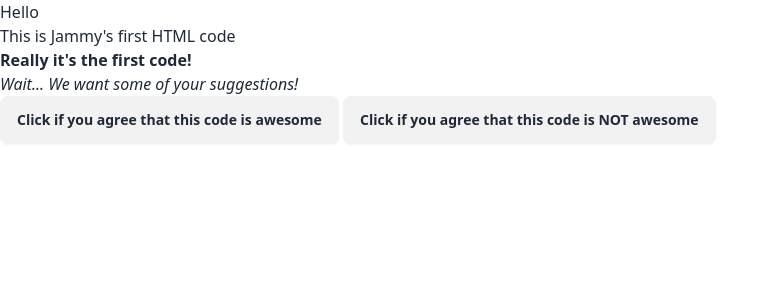
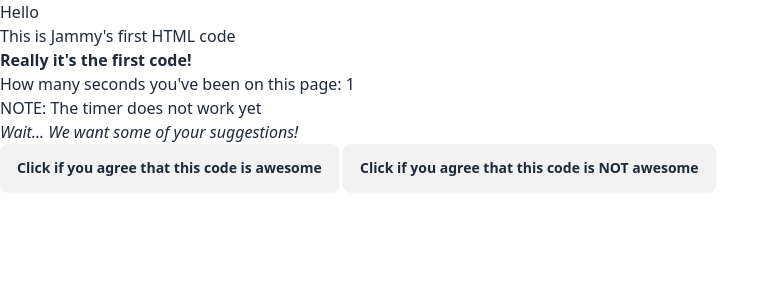
Before and after one commit to prisms-cs-club/cow-says-moo, a SvelteKit app: page /hello in a window 1280 px wide. Shown: the top 300 px of the page, without its empty margins (0-779 px from the left). Built offline with nearby package versions, Linux system fonts and the light colour scheme.

Commit message:
Added a timer that does not work yet

```diff
--- a/src/routes/hello/+page.svelte
+++ b/src/routes/hello/+page.svelte
@@ -1,7 +1,11 @@
 <h1>Hello</h1>
 <p>This is Jammy's first HTML code</p>
 <b>Really it's the first code!</b>
-<p></p>
+<script>
+let counter = 1;
+</script>
+<p>How many seconds you've been on this page: {counter}</p>
+<p>NOTE: The timer does not work yet</p>
 <i>Wait... We want some of your suggestions!</i>
 <p></p>
 <button class = "btn">Click if you agree that this code is awesome</button>
```
